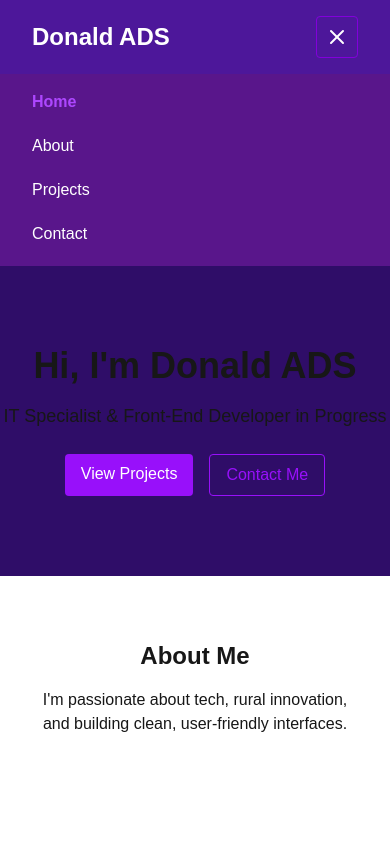
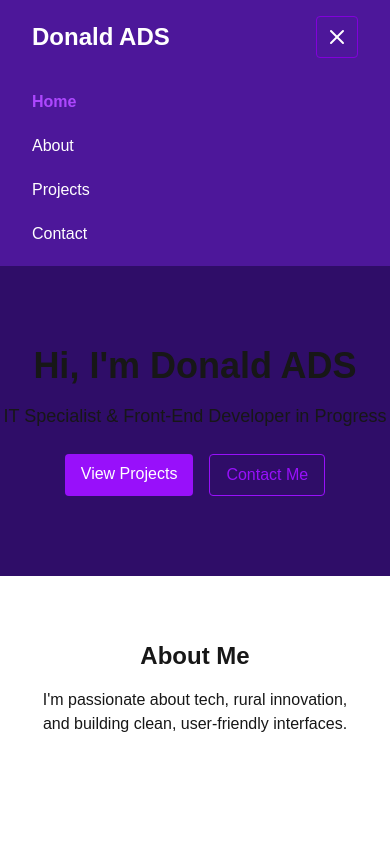
Before and after one commit to DonaldDCS/donaldads-portfolio, a Next.js app: page / in a window 390 px wide. Both pictures are taken after a click on the button "Toggle menu". Shown: the top 844 px of the page. Built offline with nearby package versions, Linux system fonts and the light colour scheme.

Commit message:
Corrected menu background colour

```diff
--- a/src/app/components/layout/Header.tsx
+++ b/src/app/components/layout/Header.tsx
@@ -87,7 +87,7 @@ export default function Header() {
             initial="hidden"
             animate="visible"
             exit="exit"
-            className="flex flex-col overflow-hidden bg-purple-900 md:hidden px-8 py-4 space-y-4"
+            className="flex flex-col overflow-hidden bg-violet-900 md:hidden px-8 py-4 space-y-4"
           >
             {links.map((link) => (
                 <motion.div key={link.path} variants={linkVariants}>
```
